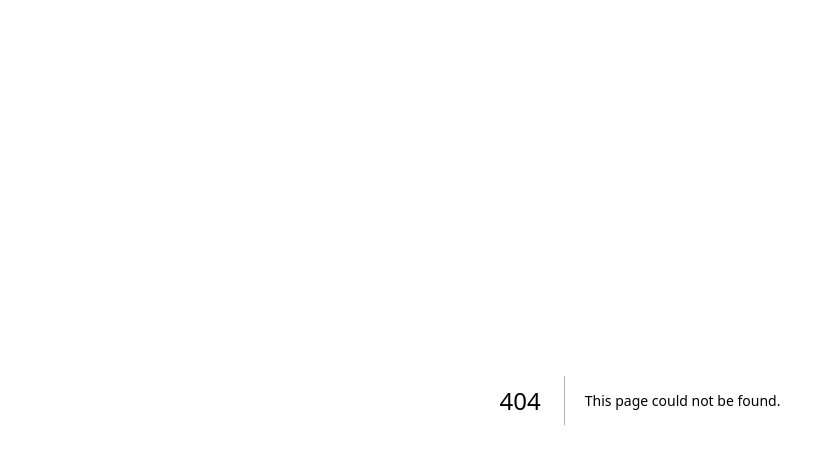
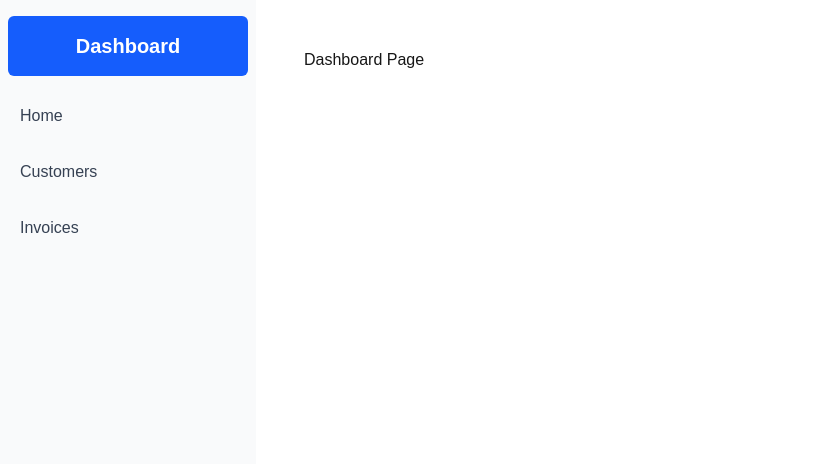
Before and after one commit to Rafael-Kauati/TDW-practical-classes, a Next.js app in the folder class-1/tdw-tk/: page /dashboard in a window 1280 px wide. Before the commit this address had no page. Shown: the top 464 px of the page, without its empty margins (0-835 px from the left). Built offline with nearby package versions, Linux system fonts and the light colour scheme.

Commit message:
dashboard

```diff
--- /dev/null
+++ b/class-1/tdw-tk/app/dashboard/layout.tsx
@@ -0,0 +1,12 @@
+import SideNav from '@/app/dashboard/sidenav';
+
+export default function Layout({ children }: { children: React.ReactNode }) {
+  return (
+    <div className="flex h-screen flex-col md:flex-row md:overflow-hidden">
+      <div className="w-full flex-none md:w-64">
+        <SideNav />
+      </div>
+      <div className="grow p-6 md:overflow-y-auto md:p-12">{children}</div>
+    </div>
+  );
+}
--- /dev/null
+++ b/class-1/tdw-tk/app/dashboard/page.tsx
@@ -0,0 +1,3 @@
+export default function Page() {
+  return <p>Dashboard Page</p>;
+}
--- /dev/null
+++ b/class-1/tdw-tk/app/dashboard/sidenav.tsx
@@ -0,0 +1,39 @@
+'use client';
+
+import Link from 'next/link';
+
+export default function SideNav() {
+  return (
+    <nav className="flex h-full flex-col bg-gray-50 px-3 py-4 md:px-2">
+      <Link
+        href="/dashboard"
+        className="mb-4 rounded-md bg-blue-600 p-4 text-center text-xl font-bold text-white"
+      >
+        Dashboard
+      </Link>
+
+      <div className="flex grow flex-col gap-2">
+        <Link
+          href="/dashboard"
+          className="rounded-md p-3 text-gray-700 hover:bg-gray-200"
+        >
+          Home
+        </Link>
+
+        <Link
+          href="/dashboard/customers"
+          className="rounded-md p-3 text-gray-700 hover:bg-gray-200"
+        >
+          Customers
+        </Link>
+
+        <Link
+          href="/dashboard/invoices"
+          className="rounded-md p-3 text-gray-700 hover:bg-gray-200"
+        >
+          Invoices
+        </Link>
+      </div>
+    </nav>
+  );
+}
--- /dev/null
+++ b/class-1/tdw-tk/app/sidenav.tsx
@@ -0,0 +1,7 @@
+export default function SideNav() {
+  return (
+    <nav className="h-full bg-gray-50 p-4">
+      <p>Side Navigation</p>
+    </nav>
+  );
+}
```
